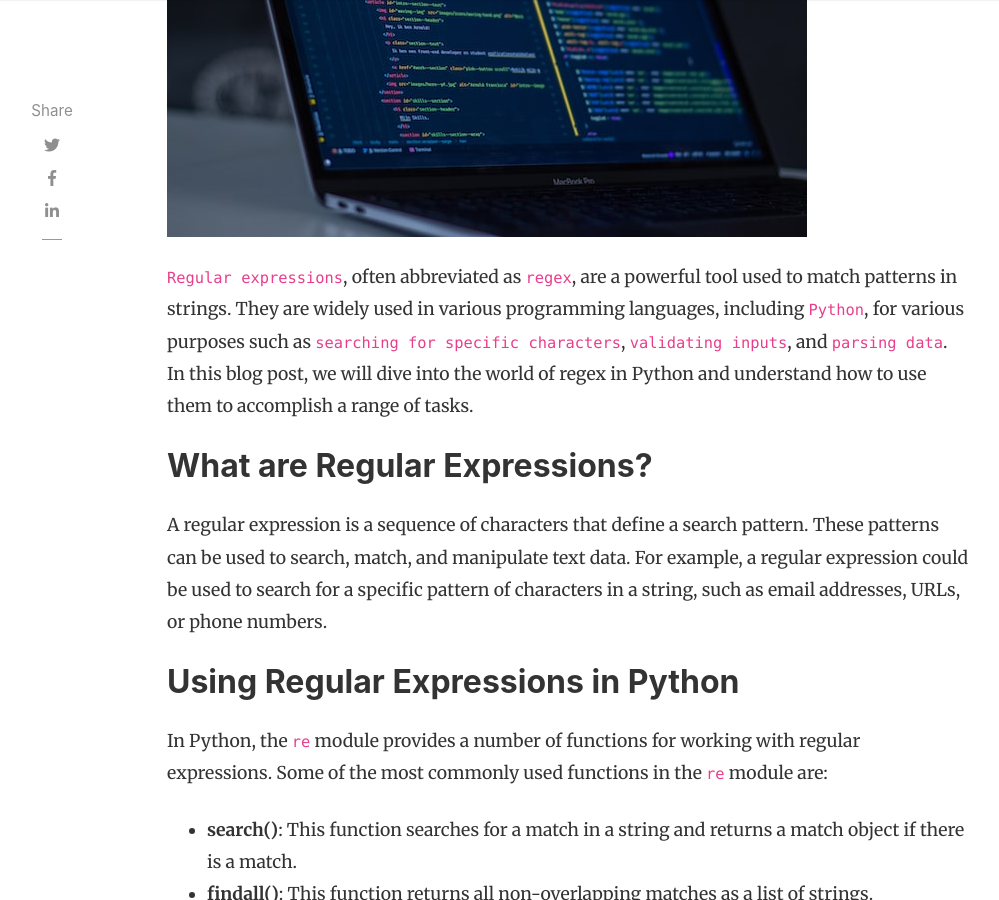
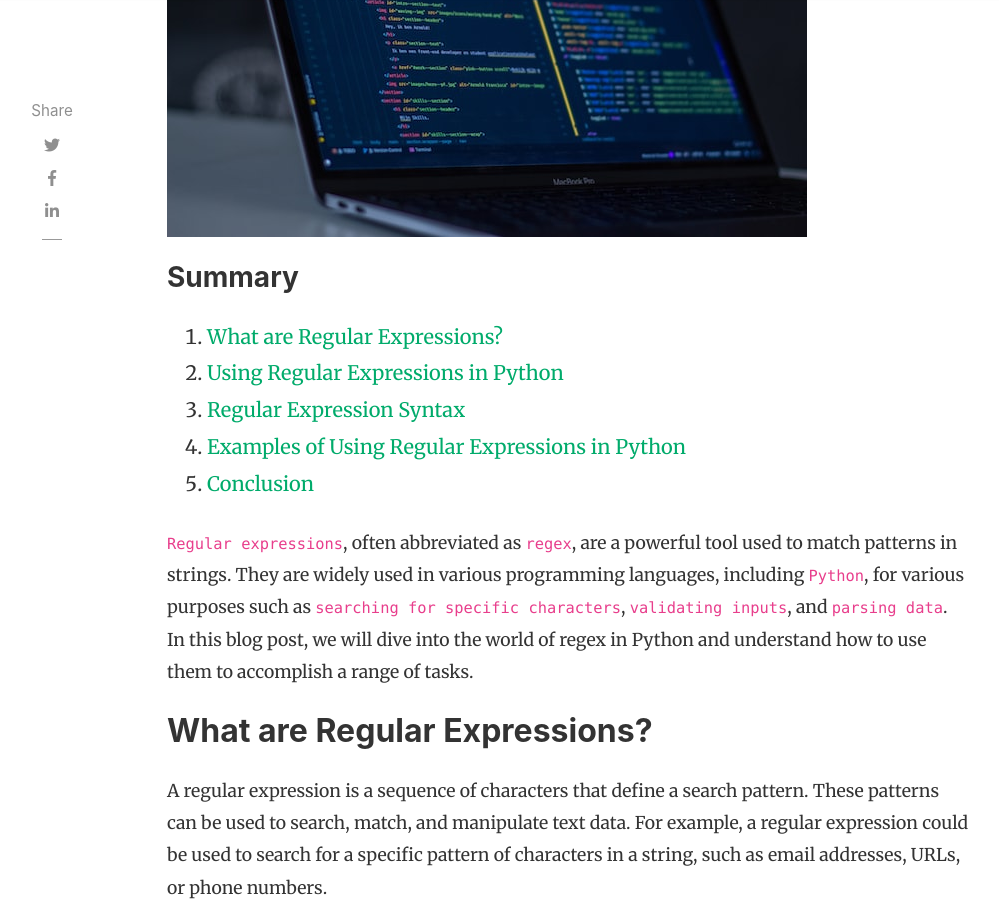
Before and after one commit to vikas3045/vikas3045.github.io, a Jekyll site: the page built from _posts/2023-03-22-regex-with-python.md, in a window 1280 px wide and 900 px high, scrolled down 415 px. Shown: the whole window, without its empty margins (118-1117 px from the left). Built offline with Jekyll 4.4.1, drawn with Linux system fonts in a browser that asks for light colours; nearby versions of some CDN libraries; comment, search, counter and statistics services are not loaded; some of the changed lines change nothing that is shown.

Commit message:
Minor formatting issues

````diff
--- a/_includes/toc.html
+++ b/_includes/toc.html
@@ -1,7 +1,31 @@
 {% capture tocWorkspace %}
     {% comment %}
-        Version 1.0.6
-        https://github.com/allejo/jekyll-toc
+        Copyright (c) 2017 Vladimir "allejo" Jimenez
+
+        Permission is hereby granted, free of charge, to any person
+        obtaining a copy of this software and associated documentation
+        files (the "Software"), to deal in the Software without
+        restriction, including without limitation the rights to use,
+        copy, modify, merge, publish, distribute, sublicense, and/or sell
+        copies of the Software, and to permit persons to whom the
+        Software is furnished to do so, subject to the following
+        conditions:
+
+        The above copyright notice and this permission notice shall be
+        included in all copies or substantial portions of the Software.
+
+        THE SOFTWARE IS PROVIDED "AS IS", WITHOUT WARRANTY OF ANY KIND,
+        EXPRESS OR IMPLIED, INCLUDING BUT NOT LIMITED TO THE WARRANTIES
+        OF MERCHANTABILITY, FITNESS FOR A PARTICULAR PURPOSE AND
+        NONINFRINGEMENT. IN NO EVENT SHALL THE AUTHORS OR COPYRIGHT
+        HOLDERS BE LIABLE FOR ANY CLAIM, DAMAGES OR OTHER LIABILITY,
+        WHETHER IN AN ACTION OF CONTRACT, TORT OR OTHERWISE, ARISING
+        FROM, OUT OF OR IN CONNECTION WITH THE SOFTWARE OR THE USE OR
+        OTHER DEALINGS IN THE SOFTWARE.
+    {% endcomment %}
+    {% comment %}
+        Version 1.2.0
+          https://github.com/allejo/jekyll-toc
 
         "...like all things liquid - where there's a will, and ~36 hours to spare, there's usually a/some way" ~jaybe
 
@@ -12,76 +36,147 @@
             * html         (string) - the HTML of compiled markdown generated by kramdown in Jekyll
 
         Optional Parameters:
-            * sanitize     (bool)   : false  - when set to true, the headers will be stripped of any HTML in the TOC
-            * class        (string) :   ''   - a CSS class assigned to the TOC
-            * id           (string) :   ''   - an ID to assigned to the TOC
-            * h_min        (int)    :   1    - the minimum TOC header level to use; any header lower than this value will be ignored
-            * h_max        (int)    :   6    - the maximum TOC header level to use; any header greater than this value will be ignored
-            * ordered      (bool)   : false  - when set to true, an ordered list will be outputted instead of an unordered list
-            * item_class   (string) :   ''   - add custom class(es) for each list item; has support for '%level%' placeholder, which is the current heading level
-            * baseurl      (string) :   ''   - add a base url to the TOC links for when your TOC is on another page than the actual content
-            * anchor_class (string) :   ''   - add custom class(es) for each anchor element
+            * sanitize      (bool)   : false  - when set to true, the headers will be stripped of any HTML in the TOC
+            * class         (string) :   ''   - a CSS class assigned to the TOC
+            * id            (string) :   ''   - an ID to assigned to the TOC
+            * h_min         (int)    :   1    - the minimum TOC header level to use; any header lower than this value will be ignored
+            * h_max         (int)    :   6    - the maximum TOC header level to use; any header greater than this value will be ignored
+            * ordered       (bool)   : false  - when set to true, an ordered list will be outputted instead of an unordered list
+            * item_class    (string) :   ''   - add custom class(es) for each list item; has support for '%level%' placeholder, which is the current heading level
+            * submenu_class (string) :   ''   - add custom class(es) for each child group of headings; has support for '%level%' placeholder which is the current "submenu" heading level
+            * base_url      (string) :   ''   - add a base url to the TOC links for when your TOC is on another page than the actual content
+            * anchor_class  (string) :   ''   - add custom class(es) for each anchor element
+            * skip_no_ids   (bool)   : false  - skip headers that do not have an `id` attribute
 
         Output:
             An ordered or unordered list representing the table of contents of a markdown block. This snippet will only
             generate the table of contents and will NOT output the markdown given to it
     {% endcomment %}
 
-    {% capture my_toc %}{% endcapture %}
+    {% capture newline %}
+    {% endcapture %}
+    {% assign newline = newline | rstrip %} <!-- Remove the extra spacing but preserve the newline -->
+
+    {% capture deprecation_warnings %}{% endcapture %}
+
+    {% if include.baseurl %}
+        {% capture deprecation_warnings %}{{ deprecation_warnings }}<!-- jekyll-toc :: "baseurl" has been deprecated, use "base_url" instead -->{{ newline }}{% endcapture %}
+    {% endif %}
+
+    {% if include.skipNoIDs %}
+        {% capture deprecation_warnings %}{{ deprecation_warnings }}<!-- jekyll-toc :: "skipNoIDs" has been deprecated, use "skip_no_ids" instead -->{{ newline }}{% endcapture %}
+    {% endif %}
+
+    {% capture jekyll_toc %}{% endcapture %}
     {% assign orderedList = include.ordered | default: false %}
+    {% assign baseURL = include.base_url | default: include.baseurl | default: '' %}
+    {% assign skipNoIDs = include.skip_no_ids | default: include.skipNoIDs | default: false %}
     {% assign minHeader = include.h_min | default: 1 %}
     {% assign maxHeader = include.h_max | default: 6 %}
-    {% assign nodes = include.html | split: '<h' %}
+    {% assign nodes = include.html | strip | split: '<h' %}
+
     {% assign firstHeader = true %}
+    {% assign currLevel = 0 %}
+    {% assign lastLevel = 0 %}
 
-    {% capture listModifier %}{% if orderedList %}1.{% else %}-{% endif %}{% endcapture %}
+    {% capture listModifier %}{% if orderedList %}ol{% else %}ul{% endif %}{% endcapture %}
 
     {% for node in nodes %}
         {% if node == "" %}
             {% continue %}
         {% endif %}
 
-        {% assign headerLevel = node | replace: '"', '' | slice: 0, 1 | times: 1 %}
+        {% assign currLevel = node | replace: '"', '' | slice: 0, 1 | times: 1 %}
 
-        {% if headerLevel < minHeader or headerLevel > maxHeader %}
+        {% if currLevel < minHeader or currLevel > maxHeader %}
+            {% continue %}
+        {% endif %}
+
+        {% assign _workspace = node | split: '</h' %}
+
+        {% assign _idWorkspace = _workspace[0] | split: 'id="' %}
+        {% assign _idWorkspace = _idWorkspace[1] | split: '"' %}
+        {% assign htmlID = _idWorkspace[0] %}
+
+        {% assign _classWorkspace = _workspace[0] | split: 'class="' %}
+        {% assign _classWorkspace = _classWorkspace[1] | split: '"' %}
+        {% assign htmlClass = _classWorkspace[0] %}
+
+        {% if htmlClass contains "no_toc" %}
             {% continue %}
         {% endif %}
 
         {% if firstHeader %}
-            {% assign firstHeader = false %}
-            {% assign minHeader = headerLevel %}
+            {% assign minHeader = currLevel %}
         {% endif %}
-
-        {% assign indentAmount = headerLevel | minus: minHeader | add: 1 %}
-        {% assign _workspace = node | split: '</h' %}
-
-        {% assign _idWorkspace = _workspace[0] | split: 'id="' %}
-        {% assign _idWorkspace = _idWorkspace[1] | split: '"' %}
-        {% assign html_id = _idWorkspace[0] %}
 
         {% capture _hAttrToStrip %}{{ _workspace[0] | split: '>' | first }}>{% endcapture %}
         {% assign header = _workspace[0] | replace: _hAttrToStrip, '' %}
 
-        {% assign space = '' %}
-        {% for i in (1..indentAmount) %}
-            {% assign space = space | prepend: '    ' %}
-        {% endfor %}
+        {% if include.item_class and include.item_class != blank %}
+            {% capture listItemClass %} class="{{ include.item_class | replace: '%level%', currLevel | split: '.' | join: ' ' }}"{% endcapture %}
+        {% endif %}
 
-        {% unless include.item_class == blank %}
-            {% capture listItemClass %}{:.{{ include.item_class | replace: '%level%', headerLevel }}}{% endcapture %}
-        {% endunless %}
+        {% if include.submenu_class and include.submenu_class != blank %}
+            {% assign subMenuLevel = currLevel | minus: 1 %}
+            {% capture subMenuClass %} class="{{ include.submenu_class | replace: '%level%', subMenuLevel | split: '.' | join: ' ' }}"{% endcapture %}
+        {% endif %}
 
-        {% capture my_toc %}{{ my_toc }}
-{{ space }}{{ listModifier }} {{ listItemClass }} [{% if include.sanitize %}{{ header | strip_html }}{% else %}{{ header }}{% endif %}]({% if include.baseurl %}{{ include.baseurl }}{% endif %}#{{ html_id }}){% if include.anchor_class %}{:.{{ include.anchor_class }}}{% endif %}{% endcapture %}
+        {% capture anchorBody %}{% if include.sanitize %}{{ header | strip_html }}{% else %}{{ header }}{% endif %}{% endcapture %}
+
+        {% if htmlID %}
+            {% capture anchorAttributes %} href="{% if baseURL %}{{ baseURL }}{% endif %}#{{ htmlID }}"{% endcapture %}
+
+            {% if include.anchor_class %}
+                {% capture anchorAttributes %}{{ anchorAttributes }} class="{{ include.anchor_class | split: '.' | join: ' ' }}"{% endcapture %}
+            {% endif %}
+
+            {% capture listItem %}<a{{ anchorAttributes }}>{{ anchorBody }}</a>{% endcapture %}
+        {% elsif skipNoIDs == true %}
+            {% continue %}
+        {% else %}
+            {% capture listItem %}{{ anchorBody }}{% endcapture %}
+        {% endif %}
+
+        {% if currLevel > lastLevel %}
+            {% capture jekyll_toc %}{{ jekyll_toc }}<{{ listModifier }}{{ subMenuClass }}>{% endcapture %}
+        {% elsif currLevel < lastLevel %}
+            {% assign repeatCount = lastLevel | minus: currLevel %}
+
+            {% for i in (1..repeatCount) %}
+                {% capture jekyll_toc %}{{ jekyll_toc }}</li></{{ listModifier }}>{% endcapture %}
+            {% endfor %}
+
+            {% capture jekyll_toc %}{{ jekyll_toc }}</li>{% endcapture %}
+        {% else %}
+            {% capture jekyll_toc %}{{ jekyll_toc }}</li>{% endcapture %}
+        {% endif %}
+
+        {% capture jekyll_toc %}{{ jekyll_toc }}<li{{ listItemClass }}>{{ listItem }}{% endcapture %}
+
+        {% assign lastLevel = currLevel %}
+        {% assign firstHeader = false %}
     {% endfor %}
 
-    {% if include.class %}
-        {% capture my_toc %}{:.{{ include.class }}}
-{{ my_toc | lstrip }}{% endcapture %}
+    {% assign repeatCount = minHeader | minus: 1 %}
+    {% assign repeatCount = lastLevel | minus: repeatCount %}
+    {% for i in (1..repeatCount) %}
+        {% capture jekyll_toc %}{{ jekyll_toc }}</li></{{ listModifier }}>{% endcapture %}
+    {% endfor %}
+
+    {% if jekyll_toc != '' %}
+        {% assign rootAttributes = '' %}
+        {% if include.class and include.class != blank %}
+            {% capture rootAttributes %} class="{{ include.class | split: '.' | join: ' ' }}"{% endcapture %}
+        {% endif %}
+
+        {% if include.id and include.id != blank %}
+            {% capture rootAttributes %}{{ rootAttributes }} id="{{ include.id }}"{% endcapture %}
+        {% endif %}
+
+        {% if rootAttributes %}
+            {% assign nodes = jekyll_toc | split: '>' %}
+            {% capture jekyll_toc %}<{{ listModifier }}{{ rootAttributes }}>{{ nodes | shift | join: '>' }}>{% endcapture %}
+        {% endif %}
     {% endif %}
-
-    {% if include.id %}
-        {% capture my_toc %}{: #{{ include.id }}}
-{{ my_toc | lstrip }}{% endcapture %}
-    {% endif %}
-{% endcapture %}{% assign tocWorkspace = '' %}{{ my_toc | markdownify | strip }}
+{% endcapture %}{% assign tocWorkspace = '' %}{{ deprecation_warnings }}{{ jekyll_toc -}}
--- a/_posts/2023-03-22-regex-with-python.md
+++ b/_posts/2023-03-22-regex-with-python.md
@@ -7,6 +7,7 @@
 image: assets/images/coding-laptop.jpg
 featured: true
 show_preview: true
+toc: true
 ---
 `Regular expressions`, often abbreviated as `regex`, are a powerful tool used to match patterns in strings. They are widely used in various programming languages, including `Python`, for various purposes such as `searching for specific characters`, `validating inputs`, and `parsing data`. In this blog post, we will dive into the world of regex in Python and understand how to use them to accomplish a range of tasks.
 
@@ -38,7 +39,7 @@
 
 Let's see some examples of how regular expressions can be used in Python:
 
-1. Searching for a Pattern:
+- Searching for a Pattern:
 
 ```python
 import re
@@ -51,7 +52,7 @@
 
 In this example, we are using the `search()` function to find an email address in a string. The pattern used in this example is a commonly used pattern for matching email addresses.
 
-2. Replacing a Pattern:
+- Replacing a Pattern:
 
 ```python
 import re
@@ -63,7 +64,7 @@
 print(new_string)
 ```
 
-3. Extracting All Matches:
+- Extracting All Matches:
 
 ```python
 import re
@@ -76,7 +77,7 @@
 
 In this example, we are using the `findall()` function to extract all occurrences of the word "black" in a string. The `findall()` function returns a list of all non-overlapping matches in the string.
 
-4. Splitting a String:
+- Splitting a String:
 
 ```python
 import re
@@ -89,7 +90,7 @@
 
 In this example, we are using the `split()` function to split a string into a list of words based on the pattern "and". The `split()` function returns a list of substrings that were separated by the specified pattern.
 
-5. Replacing Multiple Occurrences:
+- Replacing Multiple Occurrences:
 
 ```python
 import re
````
